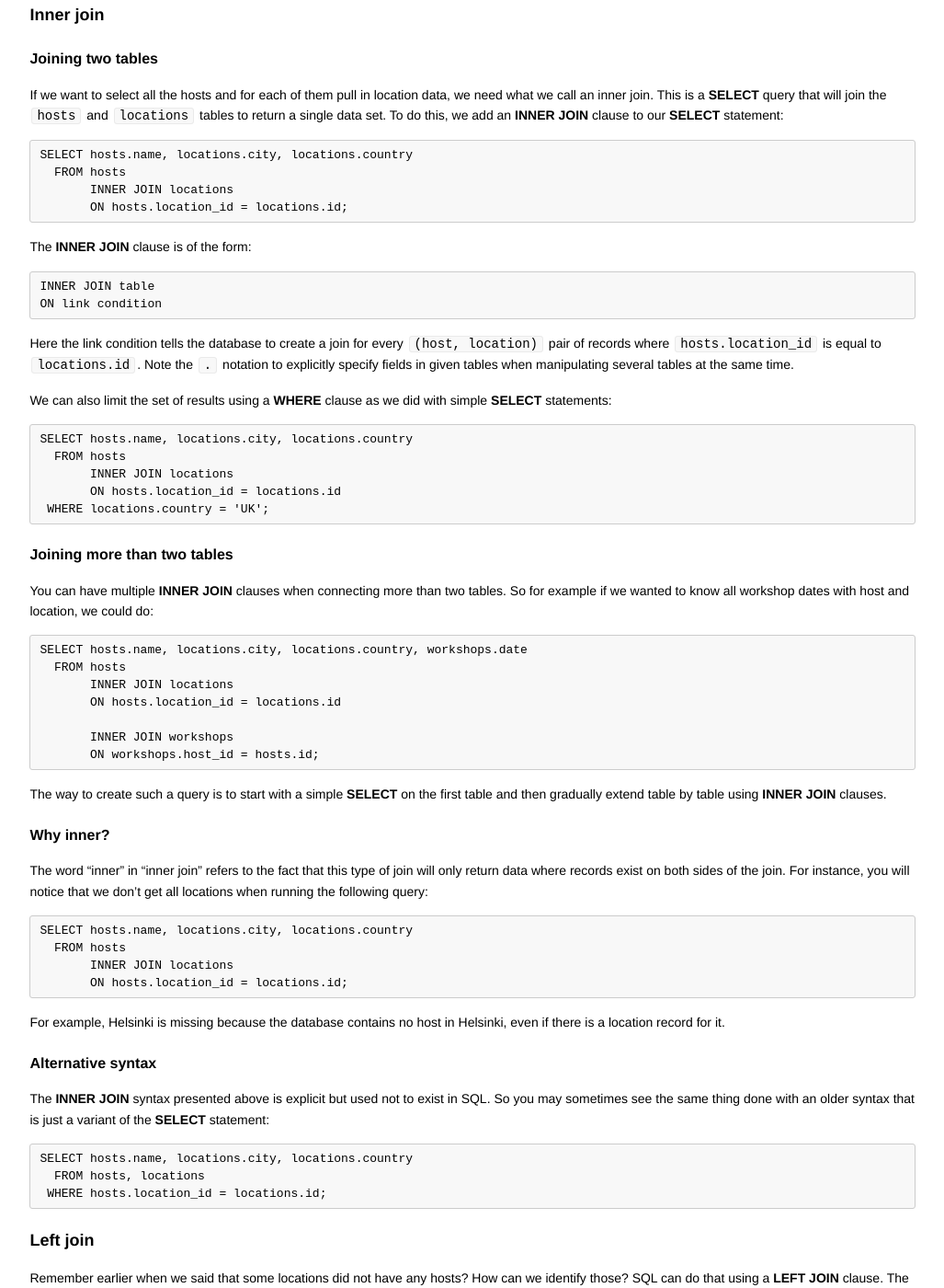
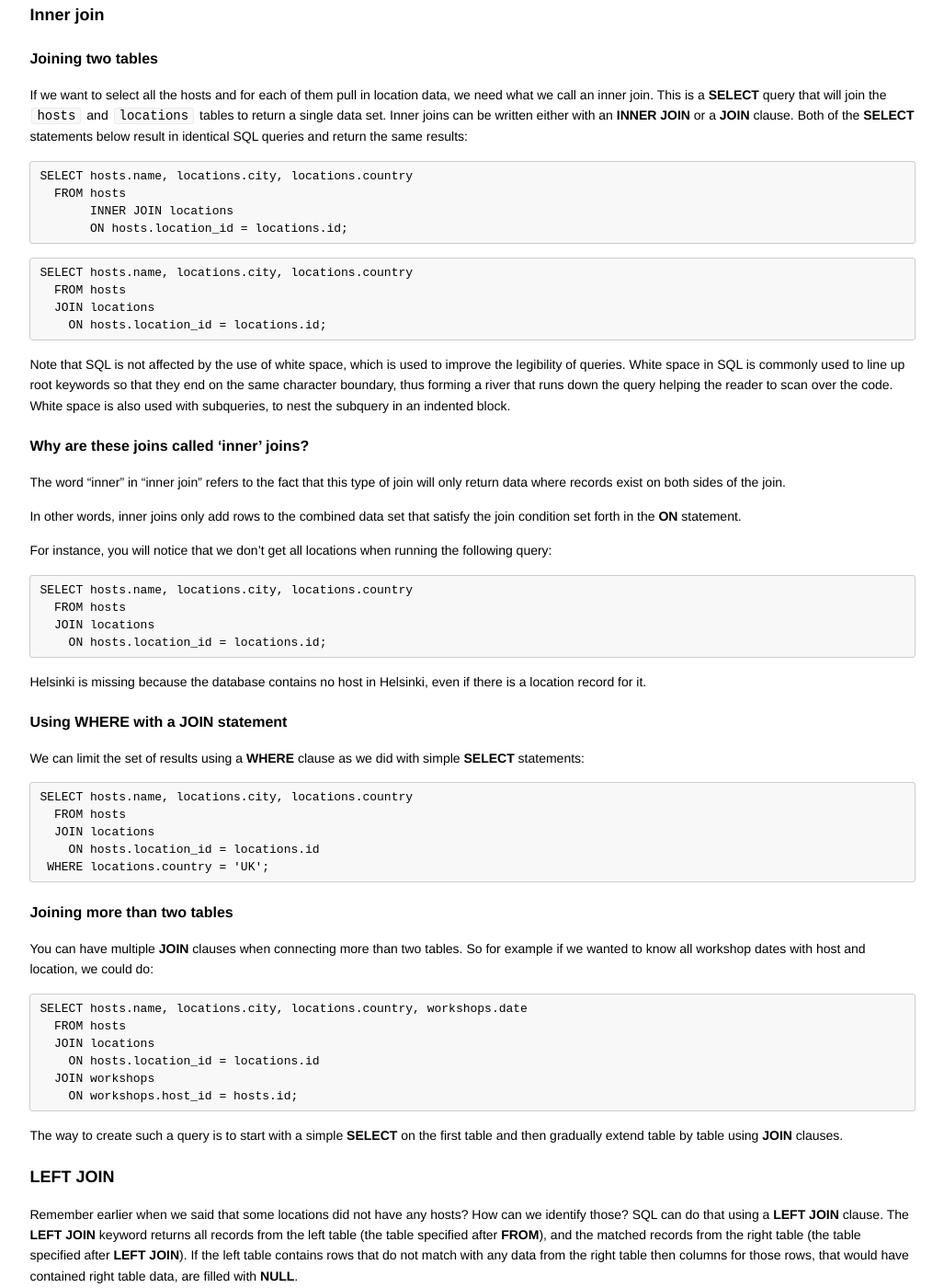
Before and after one commit to codebar/tutorials, a Jekyll site: the page built from sql/lesson5/tutorial.md, in a window 1280 px wide and 1400 px high, scrolled down 764 px. Shown: the whole window at 92% size, without its empty margins (126-1153 px from the left). Built offline with Jekyll 4.4.1, drawn with Linux system fonts in a browser that asks for light colours; some of the changed text lies outside the part shown.

Commit message:
lesson5 edits and additional question

````diff
--- a/sql/lesson5/tutorial.md
+++ b/sql/lesson5/tutorial.md
@@ -33,7 +33,7 @@ This shows us that the record in the `locations` table that has `id` set to `2`
 
 #### Joining two tables
 
-If we want to select all the hosts and for each of them pull in location data, we need what we call an inner join. This is a **SELECT** query that will join the `hosts` and `locations` tables to return a single data set. To do this, we add an **INNER JOIN** clause to our **SELECT** statement:
+If we want to select all the hosts and for each of them pull in location data, we need what we call an inner join. This is a **SELECT** query that will join the `hosts` and `locations` tables to return a single data set. Inner joins can be written either with an **INNER JOIN** or a **JOIN** clause. Both of the **SELECT** statements below result in identical SQL queries and return the same results:
 
 ```SQL
 SELECT hosts.name, locations.city, locations.country
@@ -42,67 +42,64 @@ SELECT hosts.name, locations.city, locations.country
        ON hosts.location_id = locations.id;
 ```
 
-The **INNER JOIN** clause is of the form:
-
 ```SQL
-INNER JOIN table
-ON link condition
+SELECT hosts.name, locations.city, locations.country
+  FROM hosts
+  JOIN locations
+    ON hosts.location_id = locations.id;
 ```
 
-Here the link condition tells the database to create a join for every `(host, location)` pair of records where `hosts.location_id` is equal to `locations.id`. Note the `.` notation to explicitly specify fields in given tables when manipulating several tables at the same time.
+Note that SQL is not affected by the use of white space, which is used to improve the legibility of queries. White space in SQL is commonly used to line up root keywords so that they end on the same character boundary, thus forming a river that runs down the query helping the reader to scan over the code. White space is also used with subqueries, to nest the subquery in an indented block.
 
-We can also limit the set of results using a **WHERE** clause as we did with simple **SELECT** statements:
+#### Why are these joins called 'inner' joins?
+
+The word "inner" in "inner join" refers to the fact that this type of join will only return data where records exist on both sides of the join.
+
+In other words, inner joins only add rows to the combined data set that satisfy the join condition set forth in the **ON** statement.
+
+For instance, you will notice that we don't get all locations when running the following query:
 
 ```SQL
 SELECT hosts.name, locations.city, locations.country
   FROM hosts
-       INNER JOIN locations
-       ON hosts.location_id = locations.id
+  JOIN locations
+    ON hosts.location_id = locations.id;
+```
+
+Helsinki is missing because the database contains no host in Helsinki, even if there is a location record for it.
+
+#### Using WHERE with a JOIN statement
+
+We can limit the set of results using a **WHERE** clause as we did with simple **SELECT** statements:
+
+```SQL
+SELECT hosts.name, locations.city, locations.country
+  FROM hosts
+  JOIN locations
+    ON hosts.location_id = locations.id
  WHERE locations.country = 'UK';
 ```
 
 #### Joining more than two tables
 
-You can have multiple **INNER JOIN** clauses when connecting more than two tables. So for example if we wanted to know all workshop dates with host and location, we could do:
+You can have multiple **JOIN** clauses when connecting more than two tables. So for example if we wanted to know all workshop dates with host and location, we could do:
 
 ```SQL
 SELECT hosts.name, locations.city, locations.country, workshops.date
   FROM hosts
-       INNER JOIN locations
-       ON hosts.location_id = locations.id
-
-       INNER JOIN workshops
-       ON workshops.host_id = hosts.id;
+  JOIN locations
+    ON hosts.location_id = locations.id
+  JOIN workshops
+    ON workshops.host_id = hosts.id;
 ```
 
-The way to create such a query is to start with a simple **SELECT** on the first table and then gradually extend table by table using **INNER JOIN** clauses.
+The way to create such a query is to start with a simple **SELECT** on the first table and then gradually extend table by table using **JOIN** clauses.
 
-#### Why inner?
+### LEFT JOIN
 
-The word "inner" in "inner join" refers to the fact that this type of join will only return data where records exist on both sides of the join. For instance, you will notice that we don't get all locations when running the following query:
+Remember earlier when we said that some locations did not have any hosts? How can we identify those? SQL can do that using a **LEFT JOIN** clause. The **LEFT JOIN** keyword returns all records from the left table (the table specified after **FROM**), and the matched records from the right table (the table specified after **LEFT JOIN**). If the left table contains rows that do not match with any data from the right table then columns for those rows, that would have contained right table data, are filled with **NULL**.
 
-```SQL
-SELECT hosts.name, locations.city, locations.country
-  FROM hosts
-       INNER JOIN locations
-       ON hosts.location_id = locations.id;
-```
-
-For example, Helsinki is missing because the database contains no host in Helsinki, even if there is a location record for it.
-
-#### Alternative syntax
-
-The **INNER JOIN** syntax presented above is explicit but used not to exist in SQL. So you may sometimes see the same thing done with an older syntax that is just a variant of the **SELECT** statement:
-
-```SQL
-SELECT hosts.name, locations.city, locations.country
-  FROM hosts, locations
- WHERE hosts.location_id = locations.id;
-```
-
-### Left join
-
-Remember earlier when we said that some locations did not have any hosts? How can we identify those? SQL can do that using a **LEFT JOIN** clause. The **LEFT JOIN** keyword returns all records from the left table (the table specified after **FROM**), and the matched records from the right table (the table specified after **LEFT JOIN**). The result is **NULL** from the right side, if there is no match.
+In other words, **LEFT JOIN** returns all rows a **JOIN** would have returned and unmatched rows from the left table.
 
 ```SQL
 SELECT locations.city, locations.country, hosts.name
@@ -120,7 +117,7 @@ SELECT locations.city, locations.country, hosts.name
   FROM locations
        LEFT JOIN hosts
        ON hosts.location_id = locations.id
- WHERE hosts.id is NULL;
+ WHERE hosts.id IS NULL;
 ```
 
 ## Lesson 5 exercises
@@ -144,7 +141,8 @@ rsvp (id, person_id, workshop_id, date_of_rsvp, attendance)
 Open this fiddle that will have the data already loaded: https://sqliteonline.com/#fiddle-5be888fa749e451ljodase3y
 * L5.1 Select the list of workshops that have RSVP records.
 * L5.2 Select students with the list of workshops they have sent an RSVP to.
-* L5.3 Find all workshops that have no RSVP.
+* L5.3 Find all workshops, with the workshop dates, that the individual with id 17 has RSVPed to, and the date of their RSVPs.
+* L5.4 Find all workshops that have no RSVP.
 
 ---
 This ends our **SQL Lesson 5**. Is there something you don't understand? Try and go through the provided resources with your coach. If you have any feedback, or can think of ways to improve this tutorial [send us an email](mailto:feedback@codebar.io) and let us know.
````
Also changed, not shown: other parts of sql/lesson5/tutorial.md (+1 -1 lines), sql/solutions/lesson5.md (+40 -21 lines).
